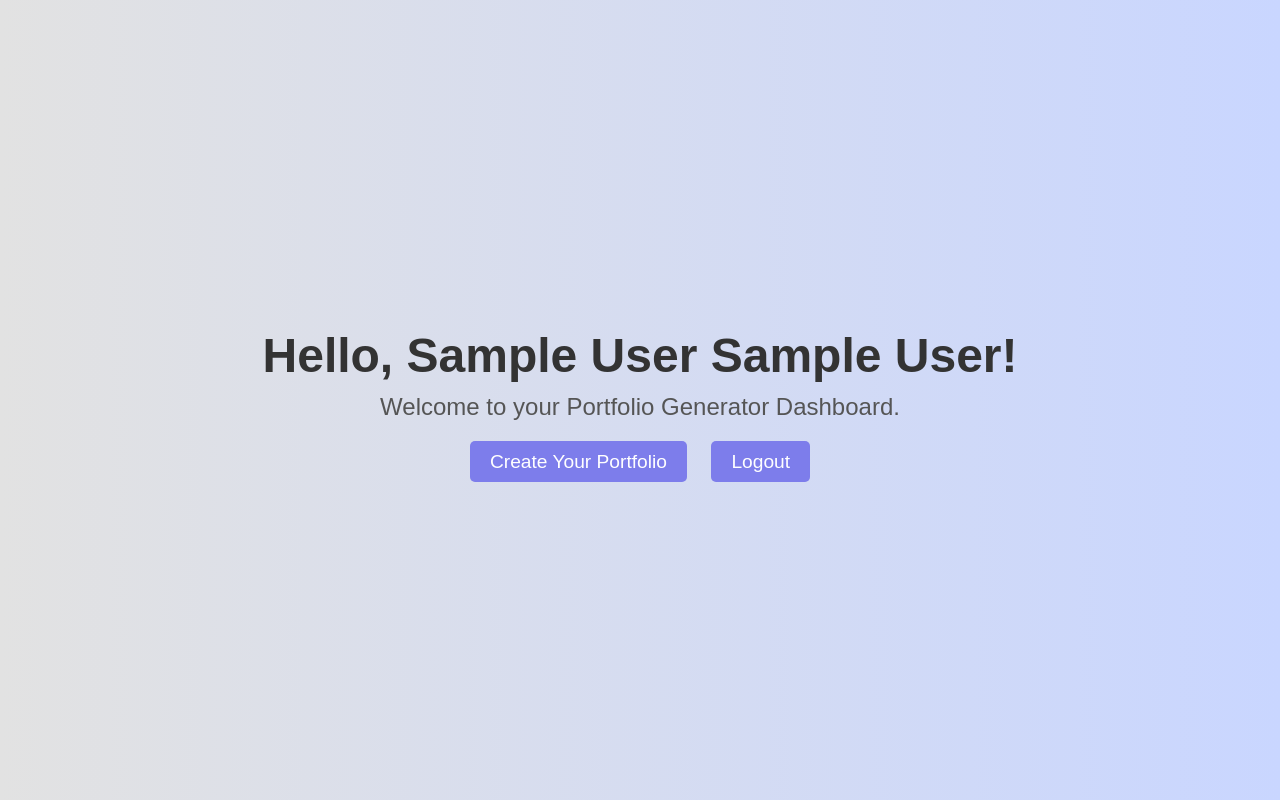
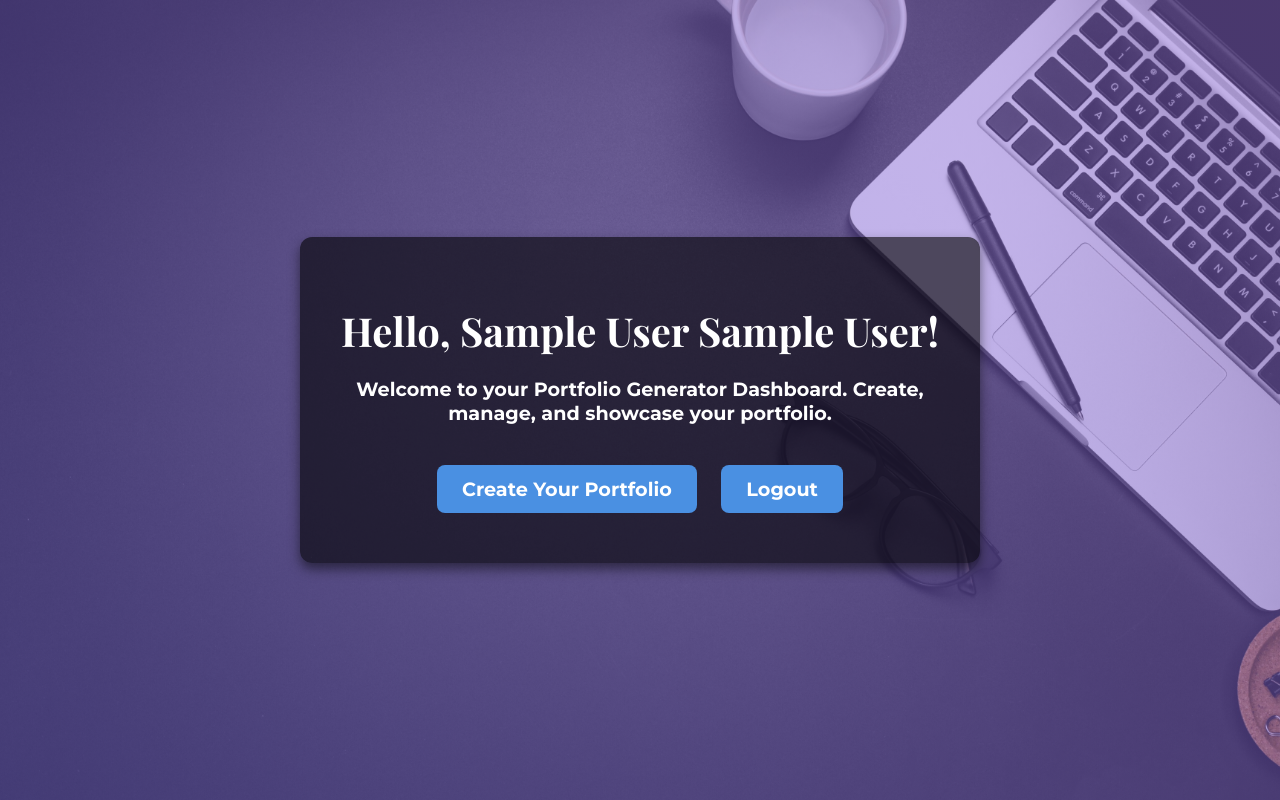
Before and after one commit to ANKONNANDI095/Portfoilo_generator, a PHP site: page /homepage.php in a window 1280 px wide. Run offline with PHP 8.4, Linux system fonts and the light colour scheme; the visitor is signed in with stand-in values (Sample User, id 1).

Commit message:
Update homepage.php

```diff
--- a/homepage.php
+++ b/homepage.php
@@ -18,13 +18,90 @@
     <meta charset="UTF-8">
     <meta name="viewport" content="width=device-width, initial-scale=1.0">
     <title>Homepage - Portfolio Generator</title>
-    <link rel="stylesheet" href="style.css">
+    <link rel="stylesheet" href="https://cdnjs.cloudflare.com/ajax/libs/font-awesome/6.5.1/css/all.min.css">
+    <link href="https://fonts.googleapis.com/css2?family=Montserrat:wght@700&family=Playfair+Display:wght@700&display=swap" rel="stylesheet"> <!-- Stylish fonts -->
+    <style>
+        /* Basic styling */
+        body {
+            margin: 0;
+            padding: 0;
+            font-family: 'Montserrat', sans-serif;
+            height: 100vh;
+            background: url('images/flat-lay-workstation-with-copy-space-laptop.jpg') no-repeat center center/cover;
+            display: flex;
+            align-items: center;
+            justify-content: center;
+            position: relative;
+            overflow: hidden;
+        }
+
+        /* Overlay for the background */
+        body::before {
+            content: '';
+            position: absolute;
+            top: 0;
+            left: 0;
+            width: 100%;
+            height: 100%;
+            background: linear-gradient(45deg, rgba(106, 90, 205, 0.5), rgba(147, 112, 219, 0.5));
+            z-index: 1;
+        }
+
+        /* Welcome message container */
+        .homepage-container {
+            z-index: 2;
+            text-align: center;
+            color: white;
+            max-width: 600px;
+            background: rgba(0, 0, 0, 0.6);
+            padding: 40px;
+            border-radius: 12px;
+            box-shadow: 0 6px 12px rgba(0, 0, 0, 0.5);
+        }
+
+        .welcome-message h1 {
+            font-family: 'Playfair Display', serif;
+            font-size: 2.5rem;
+            margin-bottom: 20px;
+        }
+
+        .welcome-message p {
+            font-size: 1.2rem;
+            margin-bottom: 30px;
+        }
+
+        /* Action buttons */
+        .action-buttons a {
+            display: inline-block;
+            font-size: 1.2rem;
+            padding: 12px 25px;
+            background-color: #4a90e2;
+            color: white;
+            text-decoration: none;
+            border-radius: 8px;
+            margin: 10px;
+            transition: background-color 0.3s ease, transform 0.3s ease;
+        }
+
+        .action-buttons a:hover {
+            background-color: #357ab7;
+            transform: scale(1.05);
+        }
+
+        .logout-btn {
+            background-color: #f54e42;
+        }
+
+        .logout-btn:hover {
+            background-color: #e0412b;
+        }
+    </style>
 </head>
 <body>
     <div class="homepage-container">
         <div class="welcome-message">
             <h1>Hello, <?php echo htmlspecialchars($user['firstName'] . ' ' . $user['lastName']); ?>!</h1>
-            <p>Welcome to your Portfolio Generator Dashboard.</p>
+            <p>Welcome to your Portfolio Generator Dashboard. Create, manage, and showcase your portfolio.</p>
         </div>
 
         <div class="action-buttons">
```
